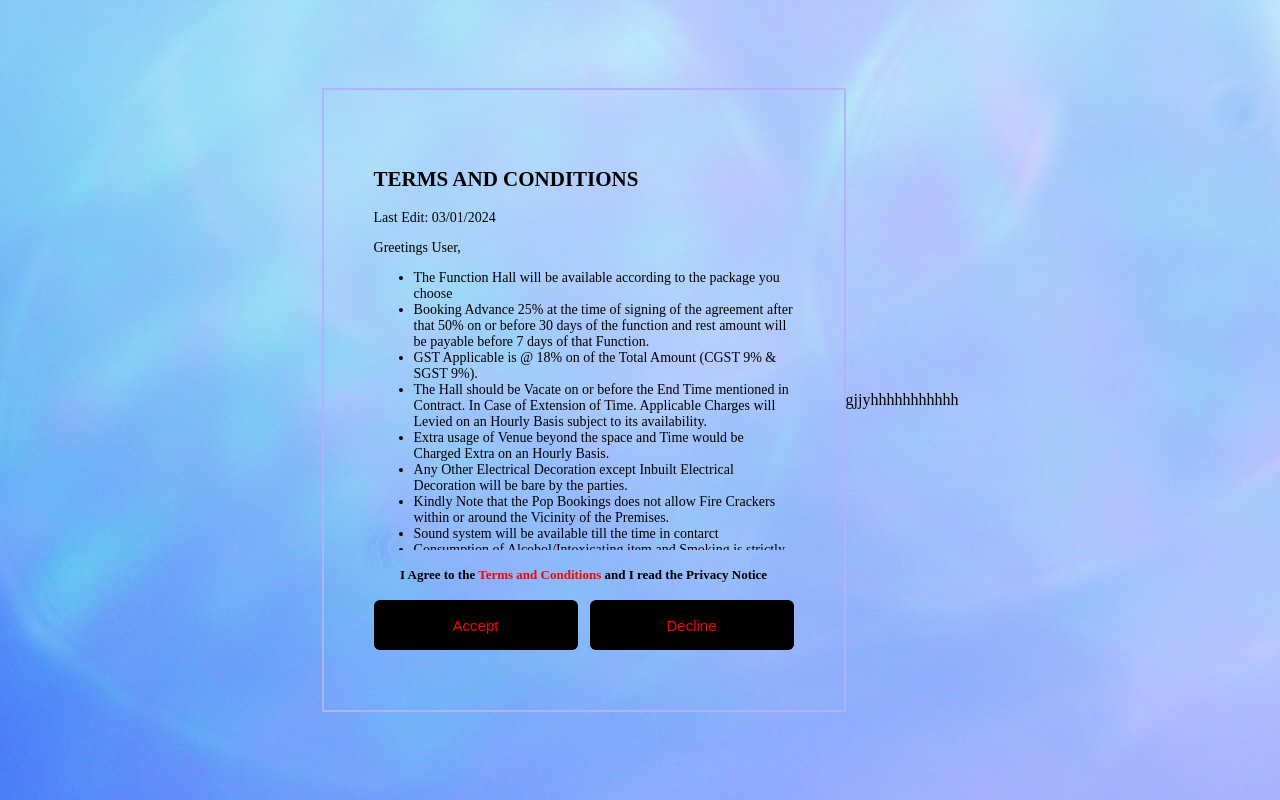
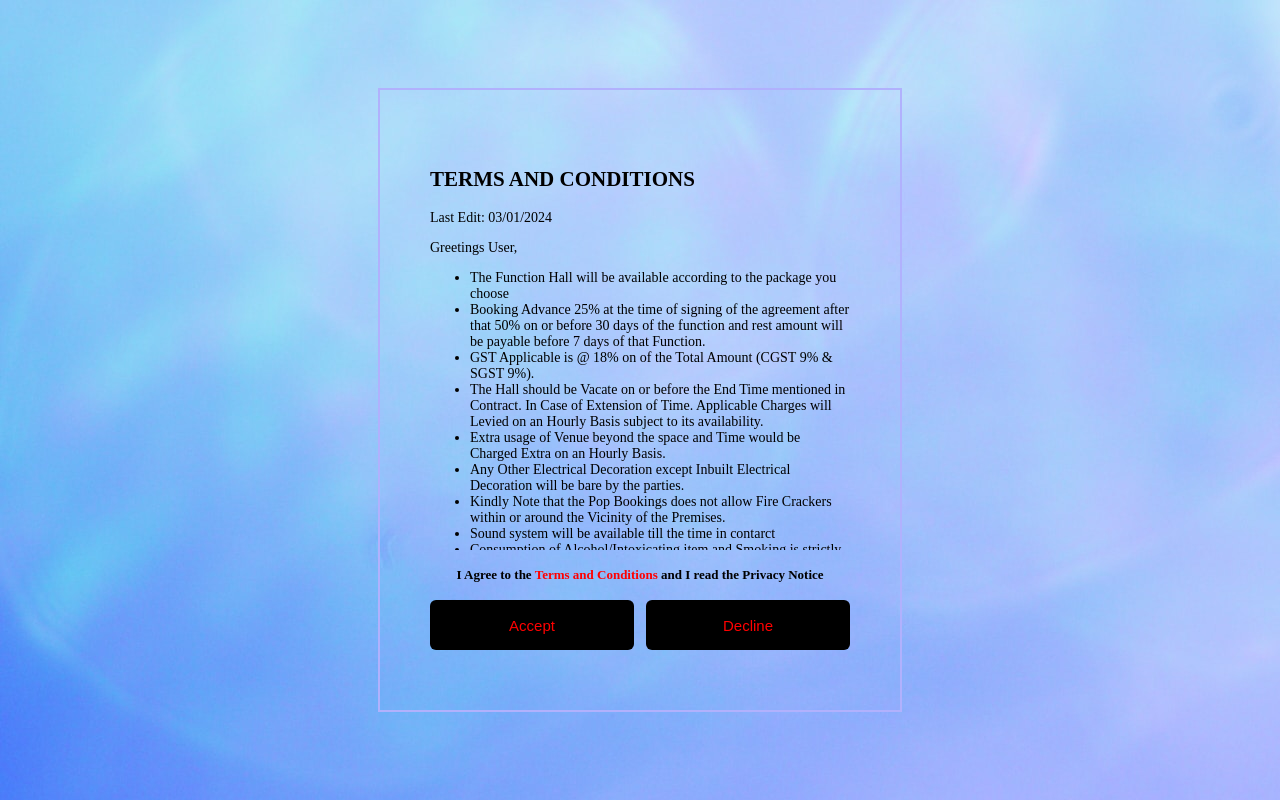
Before and after one commit to Rohitha-s/terms-page, a plain HTML site: page index.html in a window 1280 px wide. Drawn offline with Linux system fonts and the light colour scheme.

Commit message:
Update index.html

```diff
--- a/index.html
+++ b/index.html
@@ -45,6 +45,3 @@
     </div>
     </body>
 </html>
-
-
-gjjyhhhhhhhhhhh
```
